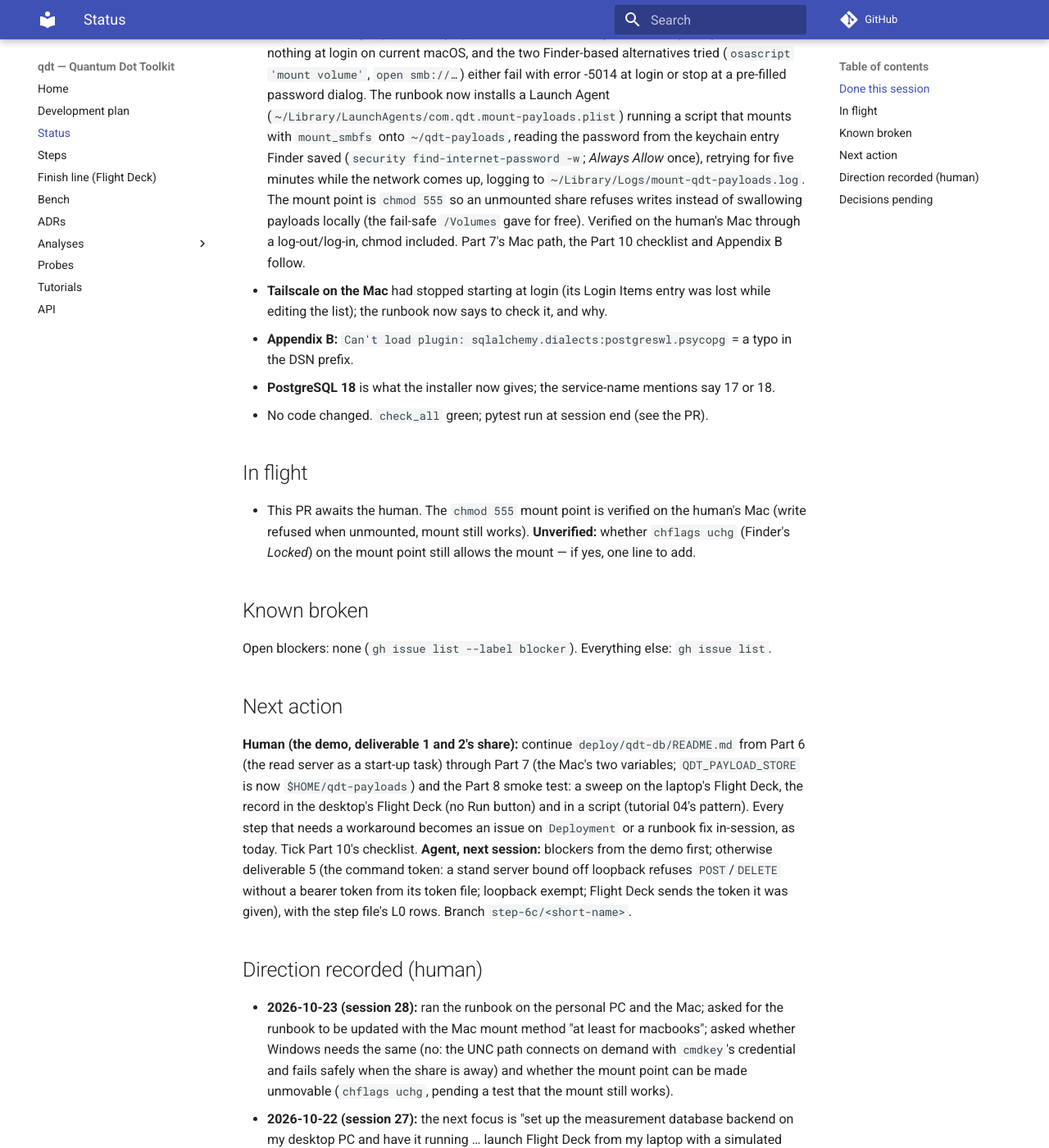
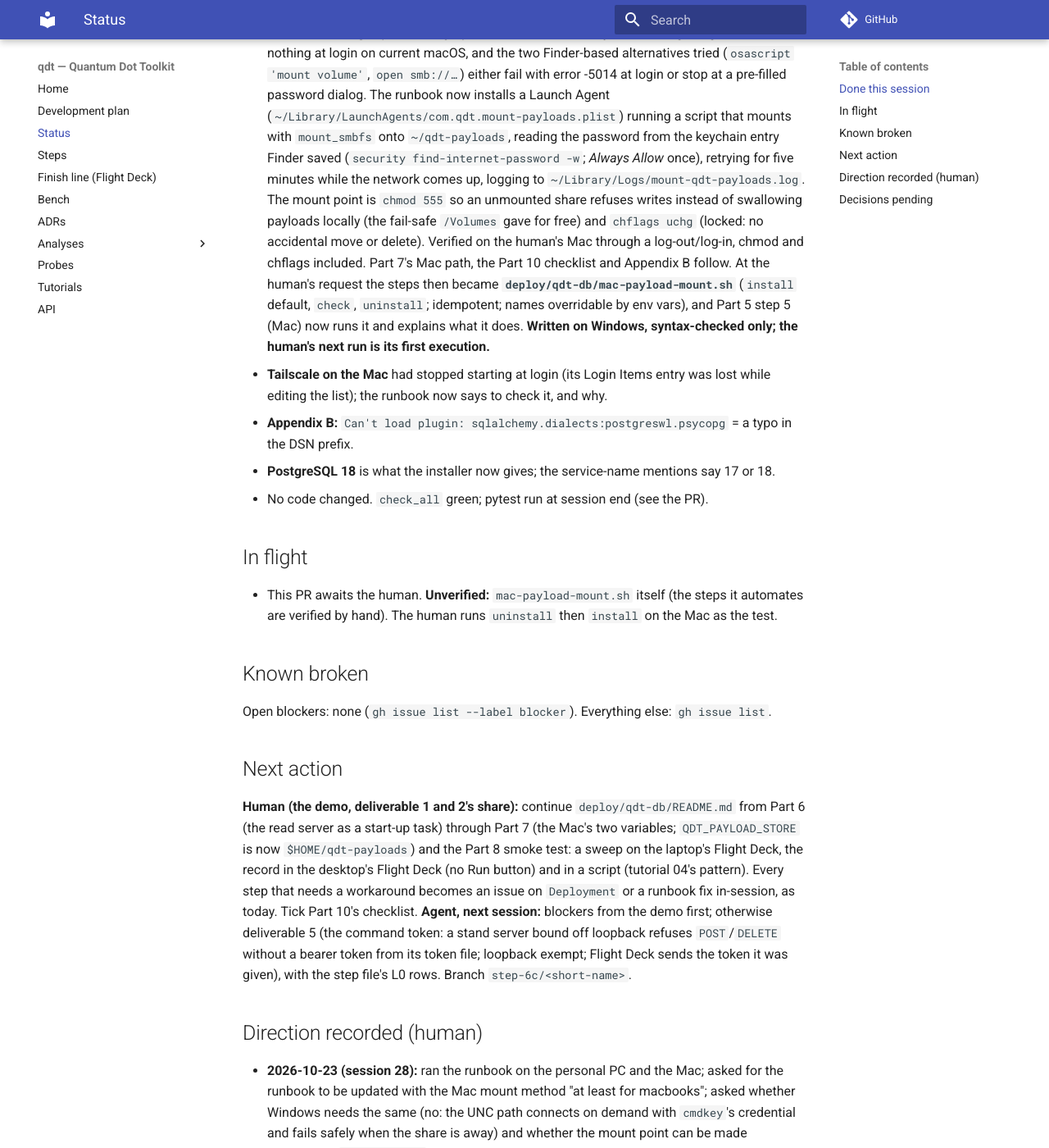
Before and after one commit to CowboyQuantum/qdt, an MkDocs documentation site: the page built from docs/STATUS.md, in a window 1280 px wide and 1400 px high, scrolled down 652 px. Shown: the whole window at 82% size. Built offline with MkDocs 1.6.1 and Material for MkDocs 9.7.7, drawn with Linux system fonts in a browser that asks for light colours; comment, search, counter and statistics services are not loaded; some of the changed text lies outside the part shown.

Commit message:
docs(deploy): mac-payload-mount.sh does the Mac share setup; mount point also locked
At the human's request the five Terminal blocks of Part 5 step 5 (Mac) become one script:
install (default; idempotent: keychain check, mount point chmod 555 + chflags uchg, mount script,
Launch Agent, mount now), check (mounted? agent loaded? last log lines, write refused when unmounted?),
uninstall. Names overridable by QDT_DB_HOST, QDT_SHARE, QDT_SHARE_USER, QDT_MOUNT_POINT. The runbook
runs it and keeps the explanation of what each step does and why. chflags uchg (locked folder) is
confirmed by the human to still allow the mount. The script is syntax-checked on Windows only; the
human's next run is its first execution.

Co-Authored-By: Claude Fable 5.1 <noreply@anthropic.com>

```diff
--- a/docs/STATUS.md
+++ b/docs/STATUS.md
@@ -25,8 +25,12 @@ runbook as problems appeared), no bench.
     entry Finder saved (`security find-internet-password -w`; *Always Allow* once), retrying for five minutes
     while the network comes up, logging to `~/Library/Logs/mount-qdt-payloads.log`. The mount point is
     `chmod 555` so an unmounted share refuses writes instead of swallowing payloads locally (the fail-safe
-    `/Volumes` gave for free). Verified on the human's Mac through a log-out/log-in, chmod included. Part 7's Mac path,
-    the Part 10 checklist and Appendix B follow.
+    `/Volumes` gave for free) and `chflags uchg` (locked: no accidental move or delete). Verified on the
+    human's Mac through a log-out/log-in, chmod and chflags included. Part 7's Mac path, the Part 10
+    checklist and Appendix B follow. At the human's request the steps then became
+    **`deploy/qdt-db/mac-payload-mount.sh`** (`install` default, `check`, `uninstall`; idempotent; names
+    overridable by env vars), and Part 5 step 5 (Mac) now runs it and explains what it does. **Written on
+    Windows, syntax-checked only; the human's next run is its first execution.**
   - **Tailscale on the Mac** had stopped starting at login (its Login Items entry was lost while editing the
     list); the runbook now says to check it, and why.
   - **Appendix B:** `Can't load plugin: sqlalchemy.dialects:postgreswl.psycopg` = a typo in the DSN prefix.
@@ -34,9 +38,8 @@ runbook as problems appeared), no bench.
 - No code changed. `check_all` green; pytest run at session end (see the PR).
 
 ## In flight
-- This PR awaits the human. The `chmod 555` mount point is verified on the human's Mac (write refused when
-  unmounted, mount still works). **Unverified:** whether `chflags uchg` (Finder's *Locked*) on the mount
-  point still allows the mount — if yes, one line to add.
+- This PR awaits the human. **Unverified:** `mac-payload-mount.sh` itself (the steps it automates are
+  verified by hand). The human runs `uninstall` then `install` on the Mac as the test.
 
 ## Known broken
 Open blockers: none (`gh issue list --label blocker`). Everything else: `gh issue list`.
@@ -56,7 +59,10 @@ Branch `step-6c/<short-name>`.
 - **2026-10-23 (session 28):** ran the runbook on the personal PC and the Mac; asked for the runbook to be
   updated with the Mac mount method "at least for macbooks"; asked whether Windows needs the same (no: the
   UNC path connects on demand with `cmdkey`'s credential and fails safely when the share is away) and
-  whether the mount point can be made unmovable (`chflags uchg`, pending a test that the mount still works).
+  whether the mount point can be made unmovable (`chflags uchg`; confirmed the mount still works). Then: "Is
+  there any way to create a script to generate this folder and all of these things we did today … so that
+  a user doesn't screw it up? … we can just create a separate script for [Windows] when we debug in the
+  future" (Windows needs no mount; a `check` script is the likely shape if one is ever needed).
 - **2026-10-22 (session 27):** the next focus is "set up the measurement database backend on my desktop PC
   and have it running … launch Flight Deck from my laptop with a simulated backend … take a measurement …
   view that measurement on my desktop computer by querying the database … with both an instance of Flight
```
Also changed, not shown: deploy/qdt-db/README.md (+34 -84 lines), 1 other file.
